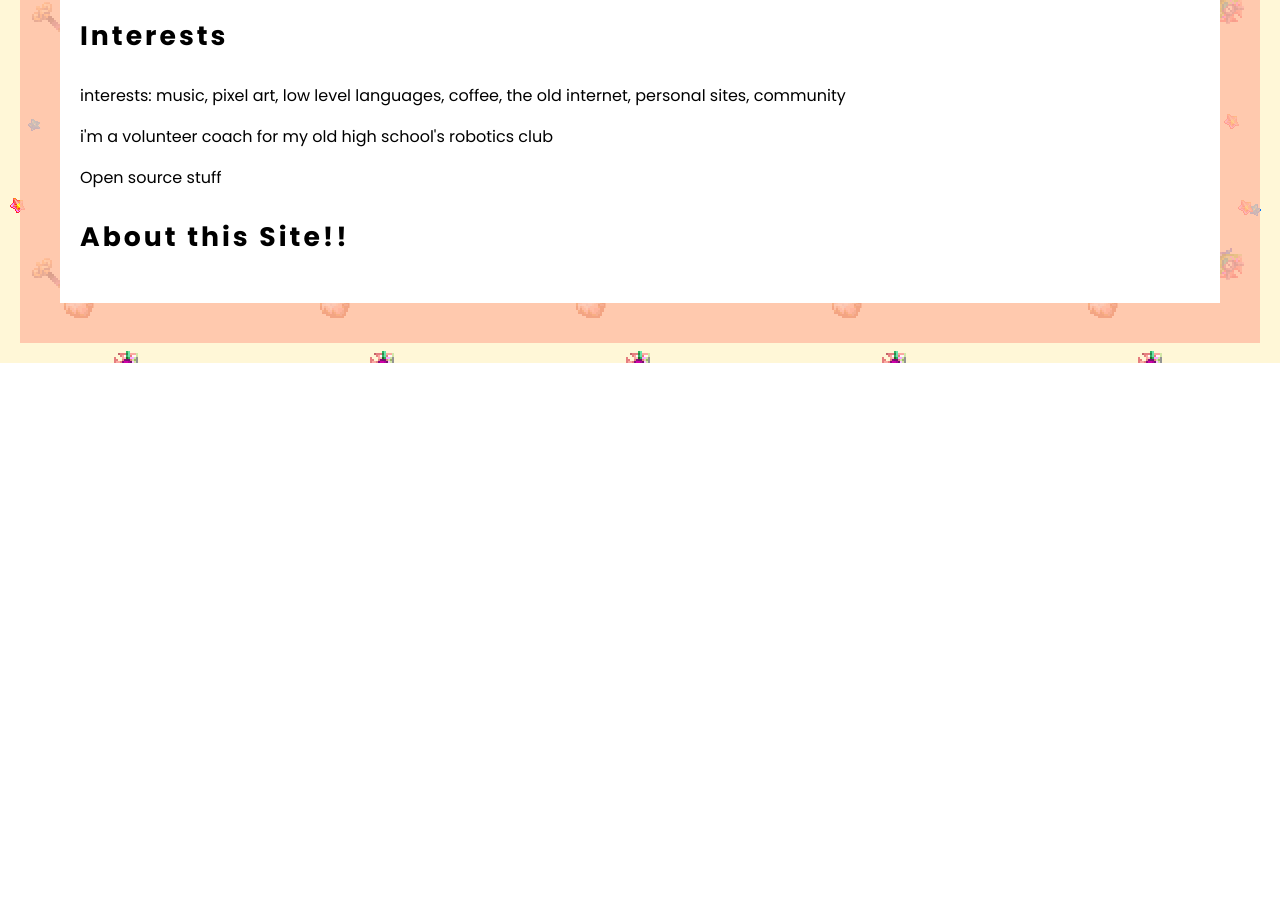
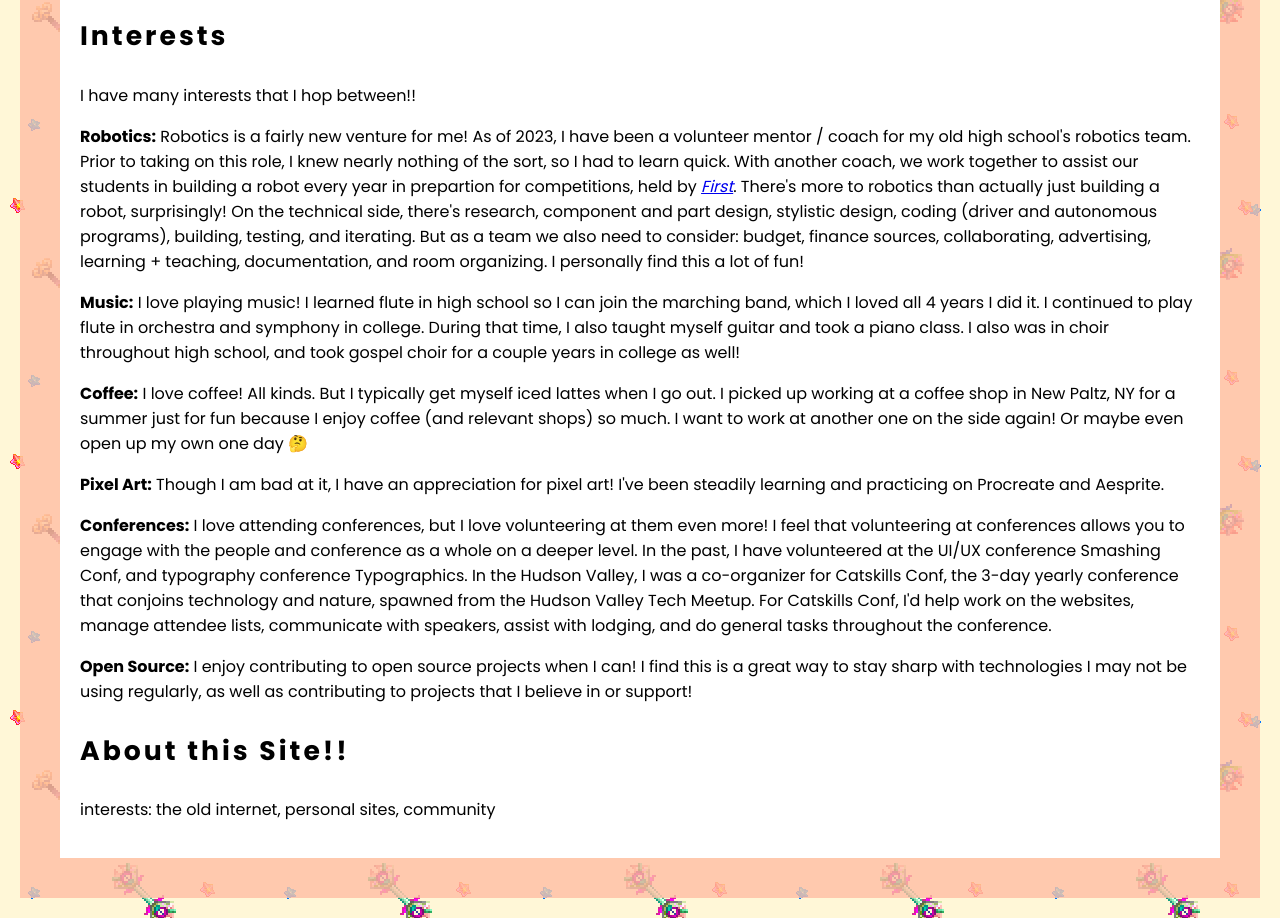
Before and after one commit to walshyb/walshyb.github.io, a React (Create React App) app: page / in a window 1280 px wide. Shown: the part 3660-4578 px from the top of the page. Before the commit the page ends 4023 px from the top, so only its background shows below. Built offline with nearby package versions, Linux system fonts and the light colour scheme; a web font is replaced by a local one.

Commit message:
Specific interests

```diff
--- a/src/components/About.jsx
+++ b/src/components/About.jsx
@@ -84,15 +84,72 @@ export default function About() {
 
       <h3>Interests</h3>
 
+      <p>I have many interests that I hop between!!</p>
+
       <p>
-        interests: music, pixel art, low level languages, coffee, the old
-        internet, personal sites, community
+        <strong>Robotics:</strong> Robotics is a fairly new venture for me! As
+        of 2023, I have been a volunteer mentor / coach for my old high school's
+        robotics team. Prior to taking on this role, I knew nearly nothing of
+        the sort, so I had to learn quick. With another coach, we work together
+        to assist our students in building a robot every year in prepartion for
+        competitions, held by{" "}
+        <a href="https://www.firstinspires.org/" target="_blank">
+          <i>First</i>
+        </a>
+        . There's more to robotics than actually just building a robot,
+        surprisingly! On the technical side, there's research, component and
+        part design, stylistic design, coding (driver and autonomous programs),
+        building, testing, and iterating. But as a team we also need to
+        consider: budget, finance sources, collaborating, advertising, learning
+        + teaching, documentation, and room organizing. I personally find this a
+        lot of fun!
       </p>
-      <p>i'm a volunteer coach for my old high school's robotics club</p>
 
-      <p>Open source stuff</p>
+      <p>
+        <strong>Music:</strong> I love playing music! I learned flute in high
+        school so I can join the marching band, which I loved all 4 years I did
+        it. I continued to play flute in orchestra and symphony in college.
+        During that time, I also taught myself guitar and took a piano class. I
+        also was in choir throughout high school, and took gospel choir for a
+        couple years in college as well!
+      </p>
+
+      <p>
+        <strong>Coffee:</strong> I love coffee! All kinds. But I typically get
+        myself iced lattes when I go out. I picked up working at a coffee shop
+        in New Paltz, NY for a summer just for fun because I enjoy coffee (and
+        relevant shops) so much. I want to work at another one on the side
+        again! Or maybe even open up my own one day 🤔
+      </p>
+
+      <p>
+        <strong>Pixel Art:</strong> Though I am bad at it, I have an
+        appreciation for pixel art! I've been steadily learning and practicing
+        on Procreate and Aesprite.
+      </p>
+
+      <p>
+        <strong>Conferences:</strong> I love attending conferences, but I love
+        volunteering at them even more! I feel that volunteering at conferences
+        allows you to engage with the people and conference as a whole on a
+        deeper level. In the past, I have volunteered at the UI/UX conference
+        Smashing Conf, and typography conference Typographics. In the Hudson
+        Valley, I was a co-organizer for Catskills Conf, the 3-day yearly
+        conference that conjoins technology and nature, spawned from the Hudson
+        Valley Tech Meetup. For Catskills Conf, I'd help work on the websites,
+        manage attendee lists, communicate with speakers, assist with lodging,
+        and do general tasks throughout the conference.
+      </p>
+
+      <p>
+        <strong>Open Source:</strong> I enjoy contributing to open source
+        projects when I can! I find this is a great way to stay sharp with
+        technologies I may not be using regularly, as well as contributing to
+        projects that I believe in or support!
+      </p>
 
       <h3>About this Site!!</h3>
+      <p>interests: the old internet, personal sites, community</p>
     </section>
   );
 }
```
